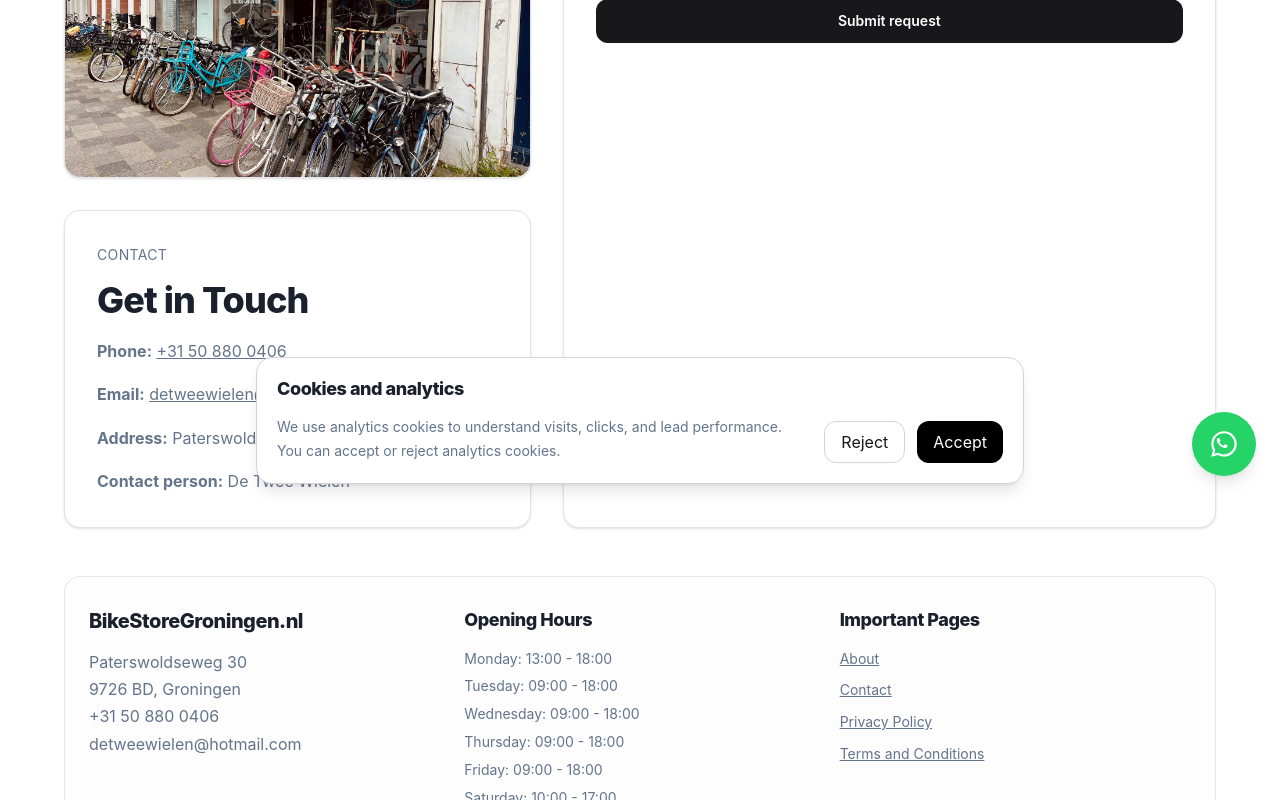
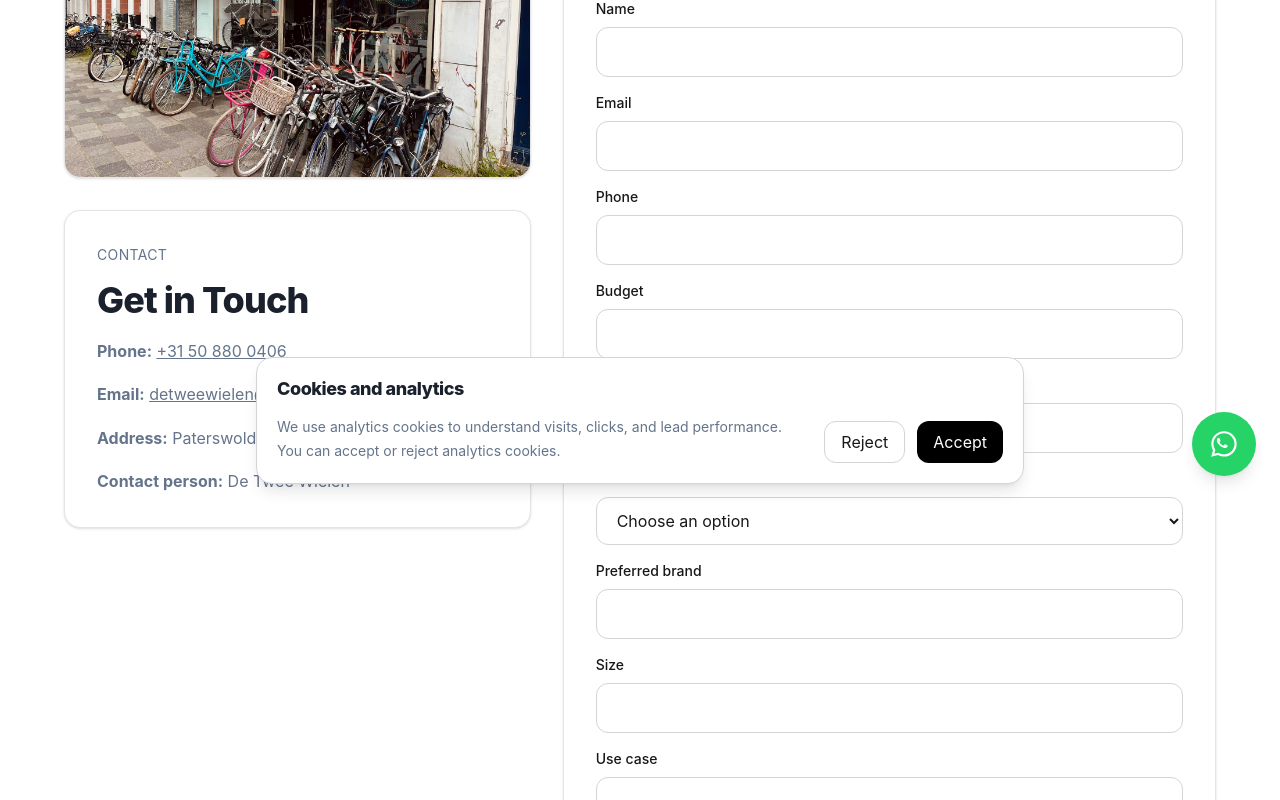
Before and after one commit to LazarPopov/BikeStoreGroningen, a Next.js app: page /en/contact in a window 1280 px wide. Shown: the part 300-1100 px from the top of the page. Built offline with nearby package versions, Linux system fonts and the light colour scheme; no server answers.

Commit message:
Replace lead form with working server action version

```diff
--- a/src/components/forms/lead-form.tsx
+++ b/src/components/forms/lead-form.tsx
@@ -75,7 +75,186 @@ export function LeadForm({ siteConfig, lang }: LeadFormProps) {
         <input type="hidden" name="utmTerm" value={utmTerm} />
         <input type="hidden" name="utmContent" value={utmContent} />
 
-        {/* keep the rest of your fields exactly as they are */}
+        <div>
+          <label
+            htmlFor="name"
+            className="mb-2 block text-sm font-medium text-zinc-900"
+          >
+            {lang === "nl" ? "Naam" : "Name"}
+          </label>
+          <input
+            id="name"
+            name="name"
+            type="text"
+            className="w-full rounded-xl border border-zinc-300 bg-white px-4 py-3 text-zinc-900 outline-none focus:border-zinc-500"
+          />
+          {state.fieldErrors?.name ? (
+            <p className="mt-1 text-sm text-red-600">{state.fieldErrors.name}</p>
+          ) : null}
+        </div>
+
+        <div>
+          <label
+            htmlFor="email"
+            className="mb-2 block text-sm font-medium text-zinc-900"
+          >
+            {lang === "nl" ? "E-mail" : "Email"}
+          </label>
+          <input
+            id="email"
+            name="email"
+            type="email"
+            className="w-full rounded-xl border border-zinc-300 bg-white px-4 py-3 text-zinc-900 outline-none focus:border-zinc-500"
+          />
+          {state.fieldErrors?.email ? (
+            <p className="mt-1 text-sm text-red-600">{state.fieldErrors.email}</p>
+          ) : null}
+        </div>
+
+        <div>
+          <label
+            htmlFor="phone"
+            className="mb-2 block text-sm font-medium text-zinc-900"
+          >
+            {lang === "nl" ? "Telefoon" : "Phone"}
+          </label>
+          <input
+            id="phone"
+            name="phone"
+            type="text"
+            className="w-full rounded-xl border border-zinc-300 bg-white px-4 py-3 text-zinc-900 outline-none focus:border-zinc-500"
+          />
+          {state.fieldErrors?.phone ? (
+            <p className="mt-1 text-sm text-red-600">{state.fieldErrors.phone}</p>
+          ) : null}
+        </div>
+
+        <div>
+          <label
+            htmlFor="budget"
+            className="mb-2 block text-sm font-medium text-zinc-900"
+          >
+            {lang === "nl" ? "Budget" : "Budget"}
+          </label>
+          <input
+            id="budget"
+            name="budget"
+            type="text"
+            className="w-full rounded-xl border border-zinc-300 bg-white px-4 py-3 text-zinc-900 outline-none focus:border-zinc-500"
+          />
+        </div>
+
+        <div>
+          <label
+            htmlFor="bikeSpecification"
+            className="mb-2 block text-sm font-medium text-zinc-900"
+          >
+            {lang === "nl" ? "Type fiets" : "Bike type"}
+          </label>
+          <input
+            id="bikeSpecification"
+            name="bikeSpecification"
+            type="text"
+            className="w-full rounded-xl border border-zinc-300 bg-white px-4 py-3 text-zinc-900 outline-none focus:border-zinc-500"
+          />
+          {state.fieldErrors?.bikeSpecification ? (
+            <p className="mt-1 text-sm text-red-600">
+              {state.fieldErrors.bikeSpecification}
+            </p>
+          ) : null}
+        </div>
+
+        <div>
+          <label
+            htmlFor="preferredCondition"
+            className="mb-2 block text-sm font-medium text-zinc-900"
+          >
+            {lang === "nl" ? "Gewenste staat" : "Preferred condition"}
+          </label>
+          <select
+            id="preferredCondition"
+            name="preferredCondition"
+            defaultValue=""
+            className="w-full rounded-xl border border-zinc-300 bg-white px-4 py-3 text-zinc-900 outline-none focus:border-zinc-500"
+          >
+            <option value="" disabled>
+              {lang === "nl" ? "Kies een optie" : "Choose an option"}
+            </option>
+            <option value="New">{lang === "nl" ? "Nieuw" : "New"}</option>
+            <option value="Used">{lang === "nl" ? "Tweedehands" : "Used"}</option>
+            <option value="Either">
+              {lang === "nl" ? "Maakt niet uit" : "Either"}
+            </option>
+          </select>
+          {state.fieldErrors?.preferredCondition ? (
+            <p className="mt-1 text-sm text-red-600">
+              {state.fieldErrors.preferredCondition}
+            </p>
+          ) : null}
+        </div>
+
+        <div>
+          <label
+            htmlFor="preferredBrand"
+            className="mb-2 block text-sm font-medium text-zinc-900"
+          >
+            {lang === "nl" ? "Voorkeursmerk" : "Preferred brand"}
+          </label>
+          <input
+            id="preferredBrand"
+            name="preferredBrand"
+            type="text"
+            className="w-full rounded-xl border border-zinc-300 bg-white px-4 py-3 text-zinc-900 outline-none focus:border-zinc-500"
+          />
+        </div>
+
+        <div>
+          <label
+            htmlFor="size"
+            className="mb-2 block text-sm font-medium text-zinc-900"
+          >
+            {lang === "nl" ? "Maat" : "Size"}
+          </label>
+          <input
+            id="size"
+            name="size"
+            type="text"
+            className="w-full rounded-xl border border-zinc-300 bg-white px-4 py-3 text-zinc-900 outline-none focus:border-zinc-500"
+          />
+        </div>
+
+        <div>
+          <label
+            htmlFor="useCase"
+            className="mb-2 block text-sm font-medium text-zinc-900"
+          >
+            {lang === "nl" ? "Gebruik" : "Use case"}
+          </label>
+          <input
+            id="useCase"
+            name="useCase"
+            type="text"
+            className="w-full rounded-xl border border-zinc-300 bg-white px-4 py-3 text-zinc-900 outline-none focus:border-zinc-500"
+          />
+          {state.fieldErrors?.useCase ? (
+            <p className="mt-1 text-sm text-red-600">{state.fieldErrors.useCase}</p>
+          ) : null}
+        </div>
+
+        <div>
+          <label
+            htmlFor="notes"
+            className="mb-2 block text-sm font-medium text-zinc-900"
+          >
+            {lang === "nl" ? "Notities" : "Notes"}
+          </label>
+          <textarea
+            id="notes"
+            name="notes"
+            rows={5}
+            className="w-full rounded-xl border border-zinc-300 bg-white px-4 py-3 text-zinc-900 outline-none focus:border-zinc-500"
+          />
+        </div>
 
         <button
           type="submit"
```
